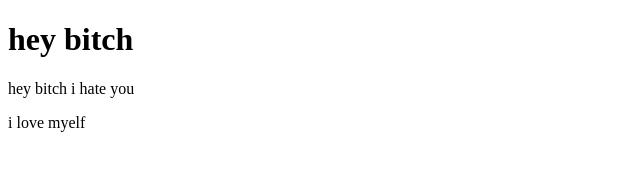
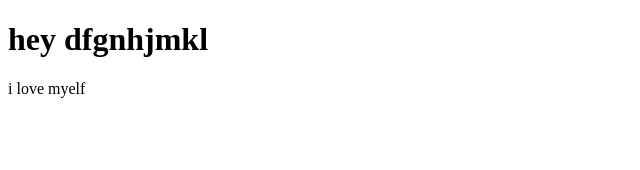
Before and after one commit to sandyak4777/first, a plain HTML site: page index.html in a window 1280 px wide. Shown: the whole page, without its empty margins (0-640 px from the left). Drawn offline with Linux system fonts and the light colour scheme.

Commit message:
Update index.html

```diff
--- a/index.html
+++ b/index.html
@@ -7,8 +7,7 @@
     </title>
 </head>
 <body>
-    <h1>hey bitch</h1>
-    <p>hey bitch i hate you</p>
+    <h1>hey dfgnhjmkl</h1>
     <p>i love myelf</p>
 </body>
 </html>
```
